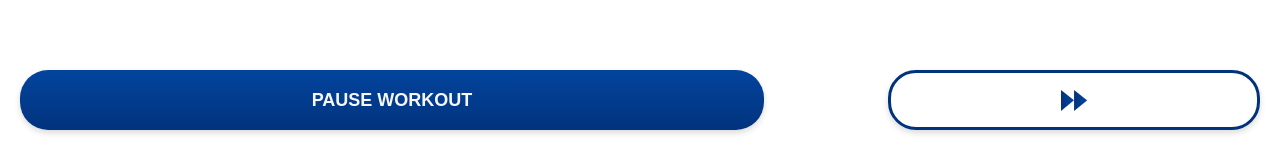
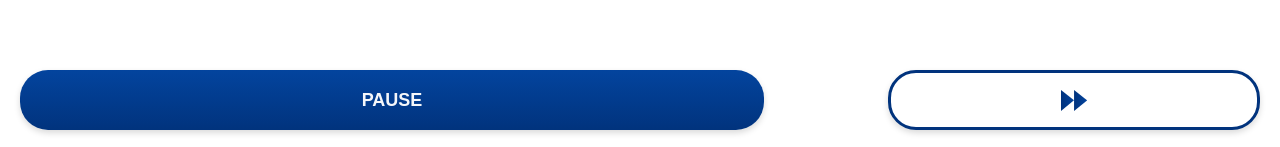
Before and after one commit to yazeedb/core-mixer, a React (Create React App) app: page / in a window 1280 px wide. Both pictures are taken after a click on the button "START WORKOUT". Shown: the part 650-797 px from the top of the page. Built offline with nearby package versions, Linux system fonts and the light colour scheme.

Commit message:
add pause, play, and skip functionality

```diff
--- a/src/App.tsx
+++ b/src/App.tsx
@@ -26,8 +26,10 @@ export const App = () => {
       return (
         <WorkoutPage
           context={context}
-          onPause={() => send('PAUSE_WORKOUT')}
-          onSkip={() => send('SKIP_EXERCISE')}
+          isPaused={matches('workoutRunning.paused')}
+          onPause={() => send('PAUSE')}
+          onContinue={() => send('CONTINUE')}
+          onSkip={() => send('TIME_IS_UP')}
         />
       );
     }
--- a/src/screens/WorkoutPage.tsx
+++ b/src/screens/WorkoutPage.tsx
@@ -5,10 +5,18 @@ import { Circle } from 'rc-progress';
 interface WorkoutPageProps {
   context: MachineContext;
   onPause: () => void;
-  onSkip: () => {};
+  onContinue: () => void;
+  onSkip: () => void;
+  isPaused: boolean;
 }
 
-export const WorkoutPage = ({ context }: WorkoutPageProps) => {
+export const WorkoutPage = ({
+  context,
+  isPaused,
+  onPause,
+  onContinue,
+  onSkip
+}: WorkoutPageProps) => {
   const { workout, timeRemaining, exerciseIndex } = context;
   const currentExercise = workout[exerciseIndex];
   const percentage = timeRemaining / currentExercise.seconds;
@@ -28,8 +36,6 @@ export const WorkoutPage = ({ context }: WorkoutPageProps) => {
             strokeWidth={4}
             trailWidth={4}
             strokeColor="#05606e"
-            className="beef"
-            prefixCls="prefixed-salad"
           />
 
           <img
@@ -42,11 +48,14 @@ export const WorkoutPage = ({ context }: WorkoutPageProps) => {
       </main>
 
       <footer>
-        <button className="start-workout button-primary" onClick={() => {}}>
-          PAUSE WORKOUT
+        <button
+          className="start-workout button-primary"
+          onClick={isPaused ? onContinue : onPause}
+        >
+          {isPaused ? 'CONTINUE' : 'PAUSE'}
         </button>
 
-        <button className="shuffle button-secondary" onClick={() => {}}>
+        <button className="shuffle button-secondary" onClick={onSkip}>
           <SkipIcon />
         </button>
       </footer>
--- a/src/workoutMachine.ts
+++ b/src/workoutMachine.ts
@@ -2,6 +2,12 @@ import { assign, Machine, send } from 'xstate';
 import { generateWorkout, Workout } from './data';
 import { Howl } from 'howler';
 import workoutIntroMp4 from './audio/workout-intro.mp4';
+
+const getInitialContext = (): MachineContext => ({
+  timeRemaining: 0,
+  exerciseIndex: -1,
+  workout: generateWorkout()
+});
 
 export interface MachineContext {
   workout: Workout;
@@ -13,11 +19,7 @@ export const workoutMachine = Machine<MachineContext, any, any>(
   {
     id: 'workout',
     initial: 'viewingWorkout',
-    context: {
-      timeRemaining: 0,
-      exerciseIndex: -1,
-      workout: generateWorkout()
-    },
+    context: getInitialContext(),
     states: {
       viewingWorkout: {
         on: {
@@ -52,6 +54,20 @@ export const workoutMachine = Machine<MachineContext, any, any>(
               },
               TICK_30_SEC_LEFT: { actions: 'alert30SecLeft' },
               TICK_10_SEC_LEFT: { actions: 'alert10SecLeft' },
+              PAUSE: 'paused',
+              TIME_IS_UP: [
+                {
+                  target: 'introducingExercise',
+                  cond: 'hasExercisesLeft',
+                  actions: 'setNextExercise'
+                },
+                { target: 'exerciseComplete', cond: 'noExercisesLeft' }
+              ]
+            }
+          },
+          paused: {
+            on: {
+              CONTINUE: 'running',
               TIME_IS_UP: [
                 {
                   target: 'introducingExercise',
@@ -65,11 +81,19 @@ export const workoutMachine = Machine<MachineContext, any, any>(
           exerciseComplete: { type: 'final' }
         }
       },
-      workoutComplete: {}
+      workoutComplete: {
+        on: {
+          GO_HOME: {
+            target: 'viewingWorkout',
+            actions: 'resetContext'
+          }
+        }
+      }
     }
   },
   {
     actions: {
+      resetContext: getInitialContext,
       generateNewWorkout: assign({
         workout: (_) => generateWorkout()
       }),
@@ -135,9 +159,11 @@ export const workoutMachine = Machine<MachineContext, any, any>(
           }
         });
 
-        setInterval(() => {
+        const timerId = setInterval(() => {
           cb({ type: 'TICK' });
         }, 1000);
+
+        return () => clearInterval(timerId);
       },
 
       introduceWorkout: () => playAudio(workoutIntroMp4),
```
